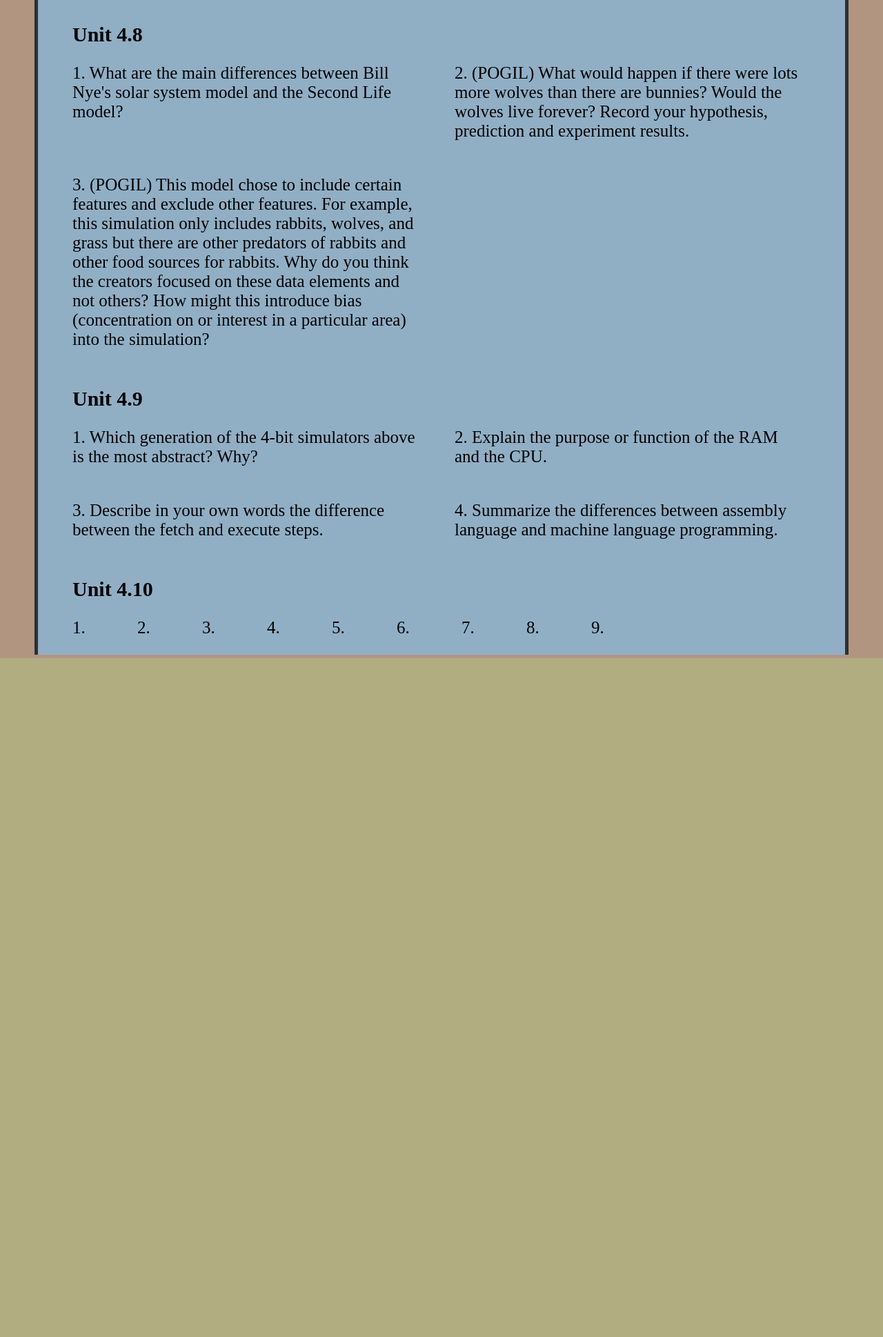
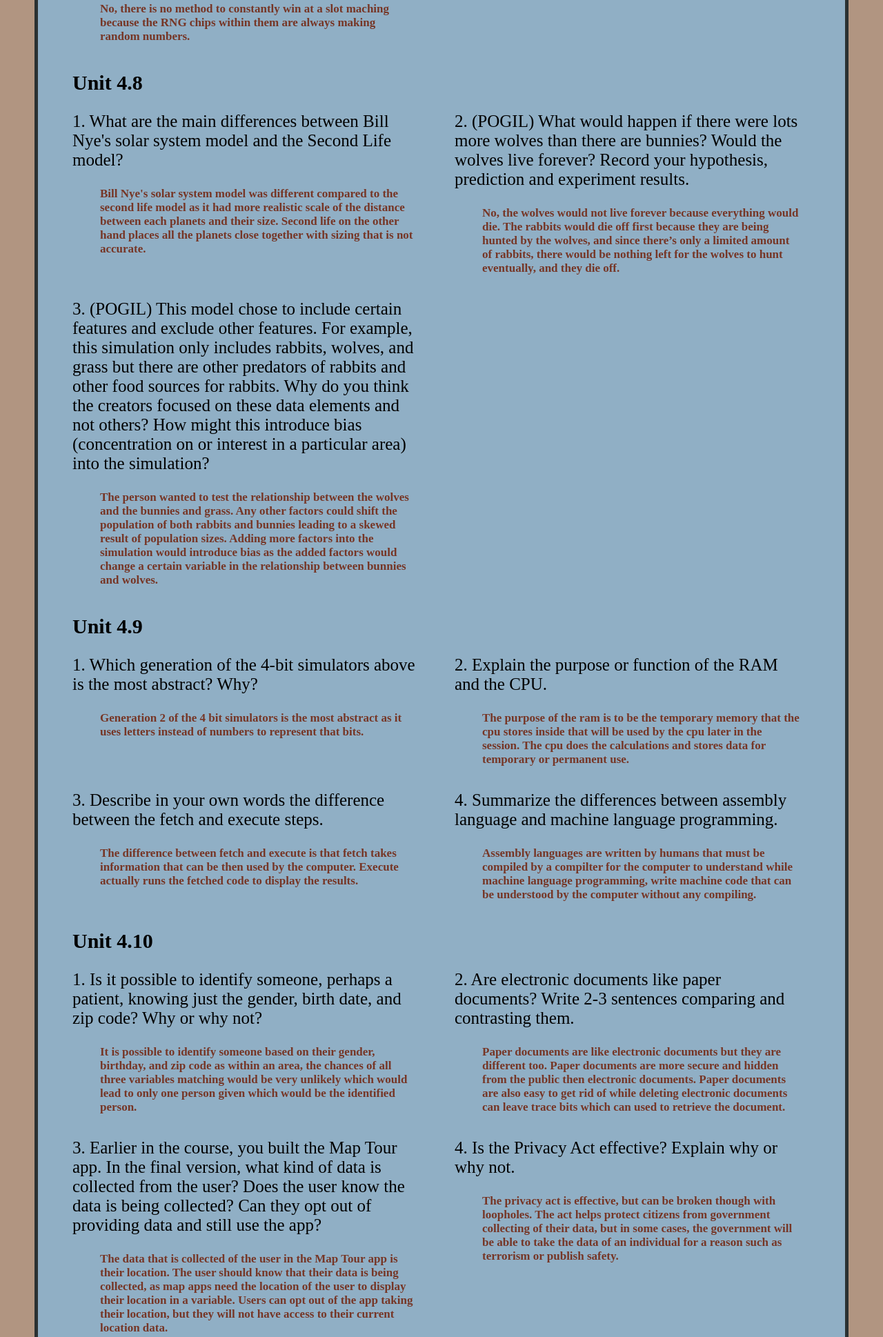
Before and after one commit to SaltMeister/APCSP_Portfolio, a plain HTML site: page Units/unit4.html in a window 1280 px wide. Shown: the part 6237-8175 px from the top of the page at 69% size. Before the commit the page ends 7191 px from the top, so only its background shows below. Drawn offline with nearby package versions, Linux system fonts and the light colour scheme.

Commit message:
almost finished unit 4

```diff
--- a/Units/unit4.html
+++ b/Units/unit4.html
@@ -5,7 +5,7 @@
         <script src="https://code.jquery.com/jquery-3.3.1.slim.min.js"
         integrity="sha384-q8i/X+965DzO0rT7abK41JStQIAqVgRVzpbzo5smXKp4YfRvH+8abtTE1Pi6jizo"
         crossorigin="anonymous"></script>
-        <script type="text/javascript" src="unit4.js"></script>
+        <script type="text/javascript" src="index.js"></script>
 		<link rel="stylesheet" href="unit4.css">
 	</head>
     <body>
@@ -121,83 +121,83 @@
                         </div>
                         <div class="questionAnswerContainer">
                             <h3 class="question">2. Are slot machines fair? Why or why not?</h3>
-                            <p class="answer"></p>
+                            <p class="answer">Slots machines are fair because all of the results are always random. Because the RNG chips within each slot machine runs every millisecond, the results that a user gets are as random as it can be, which makes it fair.</p>
                         </div>
                         <div class="questionAnswerContainer">
                             <h3 class="question">3. Is it possible to devise a method that would allow you to win consistently on a slot machine?</h3>
-                            <p class="answer"></p>
+                            <p class="answer">No, there is no method to constantly win at a slot maching because the RNG chips within them are always making random numbers.</p>
                         </div>
                     </div>
                     <div>
                         <h3 class="unitPart">Unit 4.8</h3>
                         <div class="questionAnswerContainer">
                             <h3 class="question">1. What are the main differences between Bill Nye's solar system model and the Second Life model?</h3>
-                            <p class="answer"></p>
+                            <p class="answer">Bill Nye's solar system model was different compared to the second life model as it had more realistic scale of the distance between each planets and their size. Second life on the other hand places all the planets close together with sizing that is not accurate.</p>
                         </div>
                         <div class="questionAnswerContainer">
                             <h3 class="question">2. (POGIL) What would happen if there were lots more wolves than there are bunnies? Would the wolves live forever? Record your hypothesis, prediction and experiment results.</h3>
-                            <p class="answer"></p>
+                            <p class="answer">No, the wolves would not live forever because everything would die. The rabbits would die off first because they are being hunted by the wolves, and since there’s only a limited amount of rabbits, there would be nothing left for the wolves to hunt eventually, and they die off.</p>
                         </div>
                         <div class="questionAnswerContainer">
                             <h3 class="question">3. (POGIL) This model chose to include certain features and exclude other features. For example, this simulation only includes rabbits, wolves, and grass but there are other predators of rabbits and other food sources for rabbits. Why do you think the creators focused on these data elements and not others? How might this introduce bias (concentration on or interest in a particular area) into the simulation?</h3>
-                            <p class="answer"></p>
+                            <p class="answer">The person wanted to test the relationship between the wolves and the bunnies and grass. Any other factors could shift the population of both rabbits and bunnies leading to a skewed result of population sizes. Adding more factors into the simulation would introduce bias as the added factors would change a certain variable in the relationship between bunnies and wolves.</p>
                         </div>
                     </div>
                     <div>
                         <h3 class="unitPart">Unit 4.9</h3>
                         <div class="questionAnswerContainer">
                             <h3 class="question">1. Which generation of the 4-bit simulators above is the most abstract? Why?</h3>
-                            <p class="answer"></p>
+                            <p class="answer">Generation 2 of the 4 bit simulators is the most abstract as it uses letters instead of numbers to represent that bits.</p>
                         </div>
                         <div class="questionAnswerContainer">
                             <h3 class="question">2. Explain the purpose or function of the RAM and the CPU.</h3>
-                            <p class="answer"></p>
+                            <p class="answer">The purpose of the ram is to be the temporary memory that the cpu stores inside that will be used by the cpu later in the session. The cpu does the calculations and stores data for temporary or permanent use.</p>
                         </div>
                         <div class="questionAnswerContainer">
                             <h3 class="question">3. Describe in your own words the difference between the fetch and execute steps.</h3>
-                            <p class="answer"></p>
+                            <p class="answer">The difference between fetch and execute is that fetch takes information that can be then used by the computer. Execute actually runs the fetched code to display the results.</p>
                         </div>
                         <div class="questionAnswerContainer">
                             <h3 class="question">4. Summarize the differences between assembly language and machine language programming.</h3>
-                            <p class="answer"></p>
+                            <p class="answer">Assembly languages are written by humans that must be compiled by a compilter for the computer to understand while machine language programming, write machine code that can be understood by the computer without any compiling.</p>
                         </div>
                     </div>
                     <div>
                         <h3 class="unitPart">Unit 4.10</h3>
                         <div class="questionAnswerContainer">
-                            <h3 class="question">1. </h3>
+                            <h3 class="question">1. Is it possible to identify someone, perhaps a patient, knowing just the gender, birth date, and zip code? Why or why not?</h3>
+                            <p class="answer">It is possible to identify someone based on their gender, birthday, and zip code as within an area, the chances of all three variables matching would be very unlikely which would lead to only one person given which would be the identified person.</p>
+                        </div>
+                        <div class="questionAnswerContainer">
+                            <h3 class="question">2. Are electronic documents like paper documents? Write 2-3 sentences comparing and contrasting them. </h3>
+                            <p class="answer">Paper documents are like electronic documents but they are different too. Paper documents are more secure and hidden from the public then electronic documents. Paper documents are also easy to get rid of while deleting electronic documents can leave trace bits which can used to retrieve the document.</p>
+                        </div>
+                        <div class="questionAnswerContainer">
+                            <h3 class="question">3. Earlier in the course, you built the Map Tour app. In the final version, what kind of data is collected from the user? Does the user know the data is being collected? Can they opt out of providing data and still use the app?</h3>
+                            <p class="answer">The data that is collected of the user in the Map Tour app is their location. The user should know that their data is being collected, as map apps need the location of the user to display their location in a variable. Users can opt out of the app taking their location, but they will not have access to their current location data.</p>
+                        </div>
+                        <div class="questionAnswerContainer">
+                            <h3 class="question">4. Is the Privacy Act effective? Explain why or why not.</h3>
+                            <p class="answer">The privacy act is effective, but can be broken though with loopholes. The act helps protect citizens from government collecting of their data, but in some cases, the government will be able to take the data of an individual for a reason such as terrorism or publish safety.</p>
+                        </div>
+                        <div class="questionAnswerContainer">
+                            <h3 class="question">5. Are you willing to trade some of your privacy for the convenience of having a computer or a company recommend products to you? Why or why not? Under what circumstances?</h3>
                             <p class="answer"></p>
                         </div>
                         <div class="questionAnswerContainer">
-                            <h3 class="question">2. </h3>
+                            <h3 class="question">6. How do we leave digital "footprints and fingerprints?" Do you think this is important for everyone to know? Why or why not?</h3>
                             <p class="answer"></p>
                         </div>
                         <div class="questionAnswerContainer">
-                            <h3 class="question">3. </h3>
+                            <h3 class="question">7. How have social media platforms such as Twitter, Instagram, Snapchat, etc. affected our privacy?</h3>
                             <p class="answer"></p>
                         </div>
                         <div class="questionAnswerContainer">
-                            <h3 class="question">4. </h3>
+                            <h3 class="question">8. In this course, you are building apps that collect data from users, the device, and its sensors. What responsibilities do we have as app developers for the data we collect?</h3>
                             <p class="answer"></p>
                         </div>
                         <div class="questionAnswerContainer">
-                            <h3 class="question">5. </h3>
-                            <p class="answer"></p>
-                        </div>
-                        <div class="questionAnswerContainer">
-                            <h3 class="question">6. </h3>
-                            <p class="answer"></p>
-                        </div>
-                        <div class="questionAnswerContainer">
-                            <h3 class="question">7. </h3>
-                            <p class="answer"></p>
-                        </div>
-                        <div class="questionAnswerContainer">
-                            <h3 class="question">8. </h3>
-                            <p class="answer"></p>
-                        </div>
-                        <div class="questionAnswerContainer">
-                            <h3 class="question">9. </h3>
+                            <h3 class="question">9. Search the web for a recent news story that deals with privacy. LINK to the article and then write a paragraph summarizing the article, including any beneficial or harmful impacts on privacy.</h3>
                             <p class="answer"></p>
                         </div>
                     </div>
```
Also changed, not shown: Units/unit3.html (+1 -1 lines), Units/unit3.js (deleted, +0 -7 lines), index.js (+9 -0 lines), Units/unit4.js (deleted).
